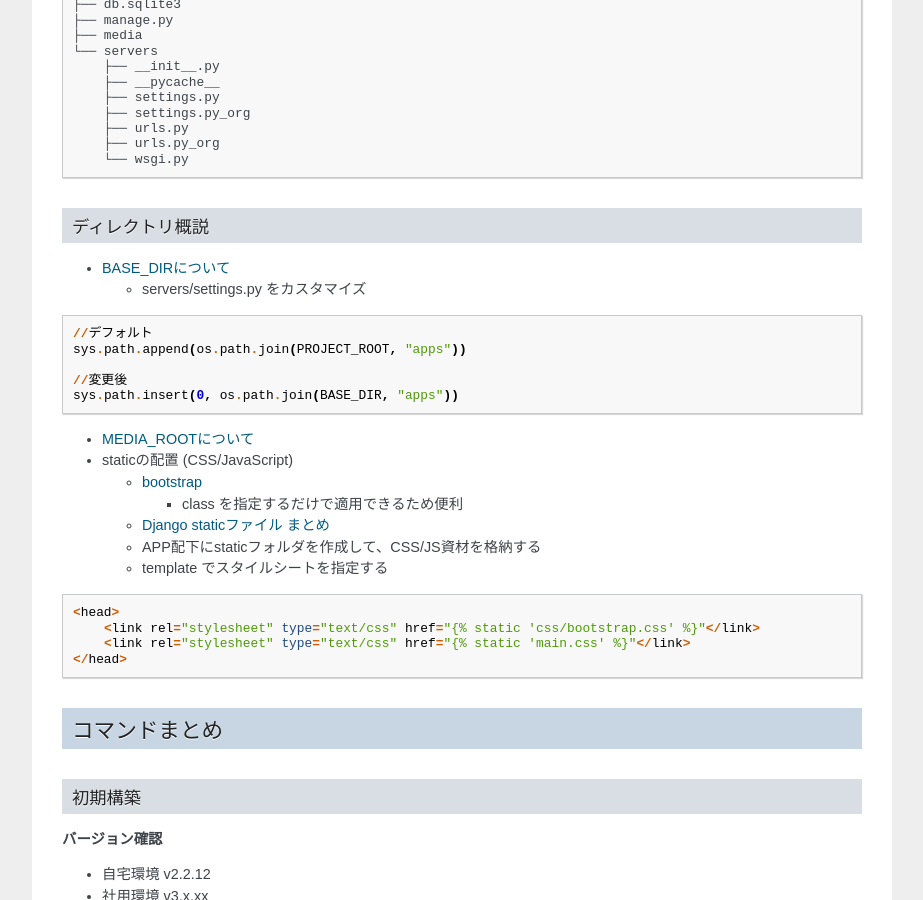
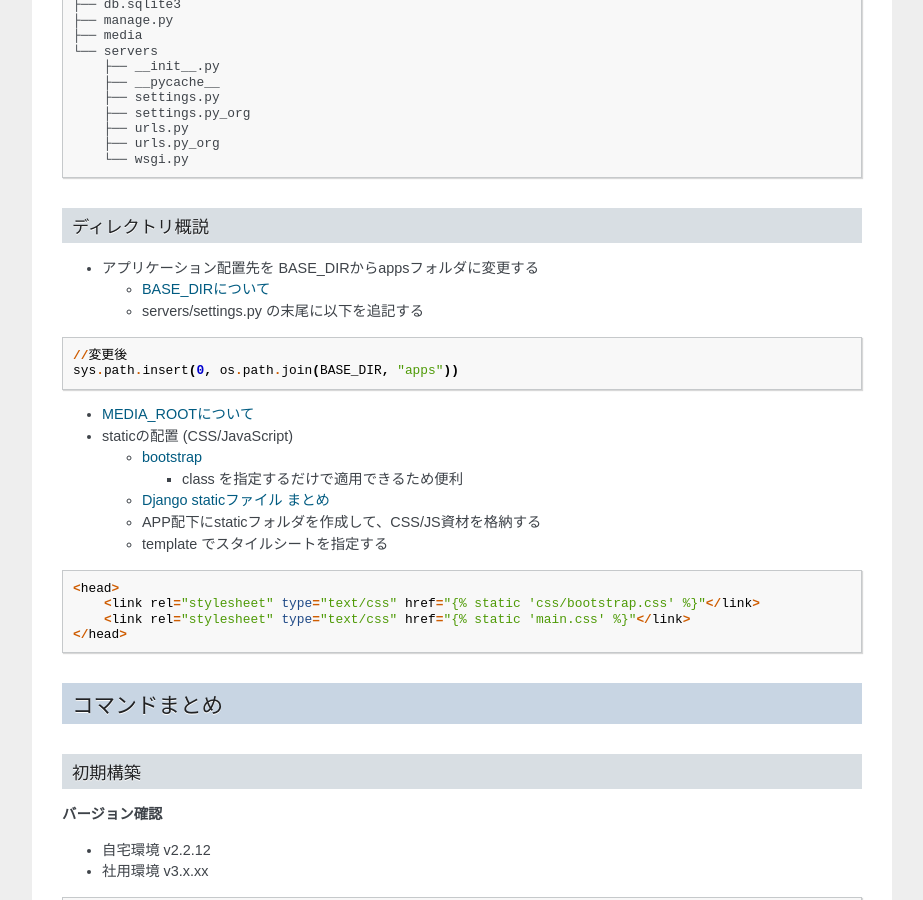
Before and after one commit to yuyuyu0706/sphinx, a Sphinx documentation site: the page built from django/source/work/page01.rst, in a window 1280 px wide and 900 px high, scrolled down 913 px. Shown: the whole window, without its empty margins (198-1121 px from the left). Built offline with Sphinx 7.4.7, drawn with Linux system fonts in a browser that asks for light colours.

Commit message:
auto commit

```diff
--- a/django/source/work/page01.rst
+++ b/django/source/work/page01.rst
@@ -66,14 +66,12 @@ Django 環境の構築
 
 ディレクトリ概説
 --------------------
-* `BASE_DIRについて <https://codor.co.jp/django/about-basedir>`_
+* アプリケーション配置先を BASE_DIRからappsフォルダに変更する
 
-  * servers/settings.py をカスタマイズ
+  * `BASE_DIRについて <https://codor.co.jp/django/about-basedir>`_
+  * servers/settings.py の末尾に以下を追記する
 
 ::
-
-  //デフォルト
-  sys.path.append(os.path.join(PROJECT_ROOT, "apps"))
 
   //変更後
   sys.path.insert(0, os.path.join(BASE_DIR, "apps"))
```
